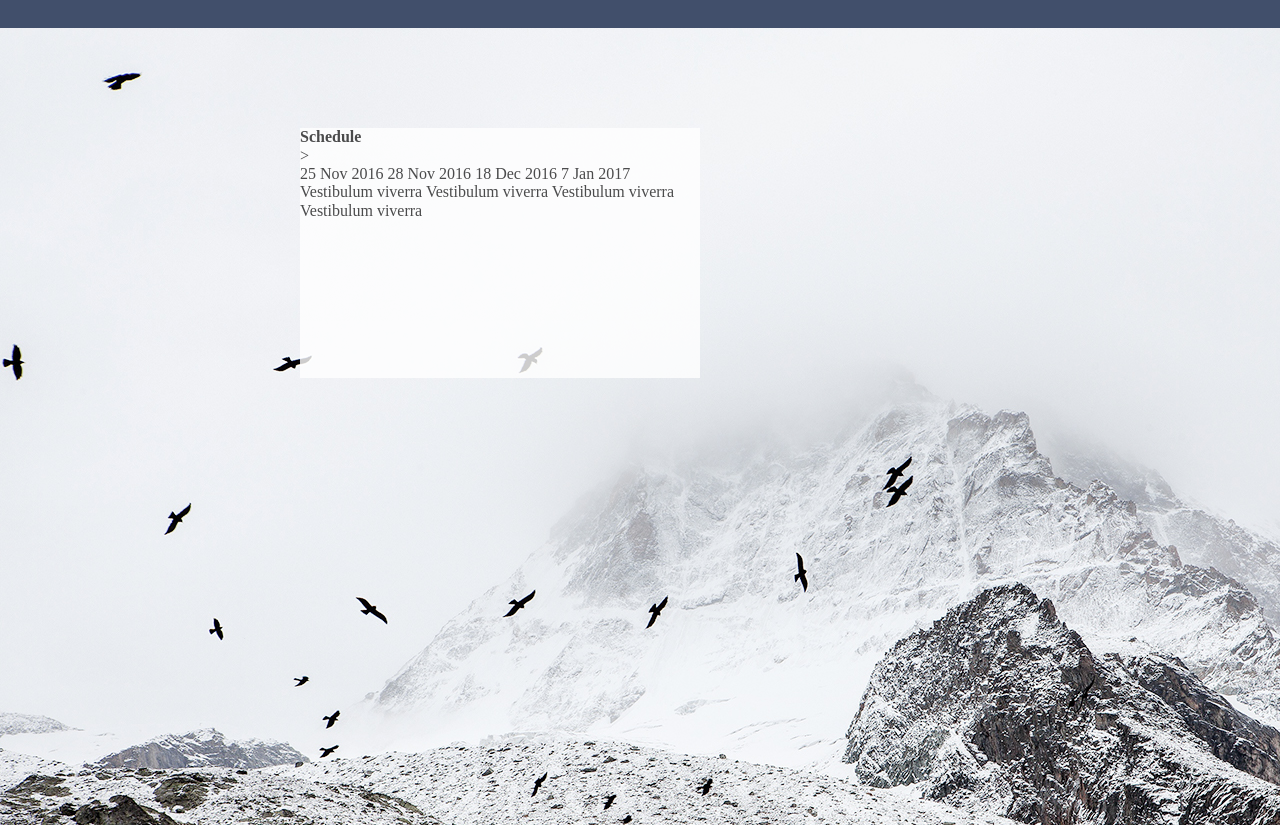
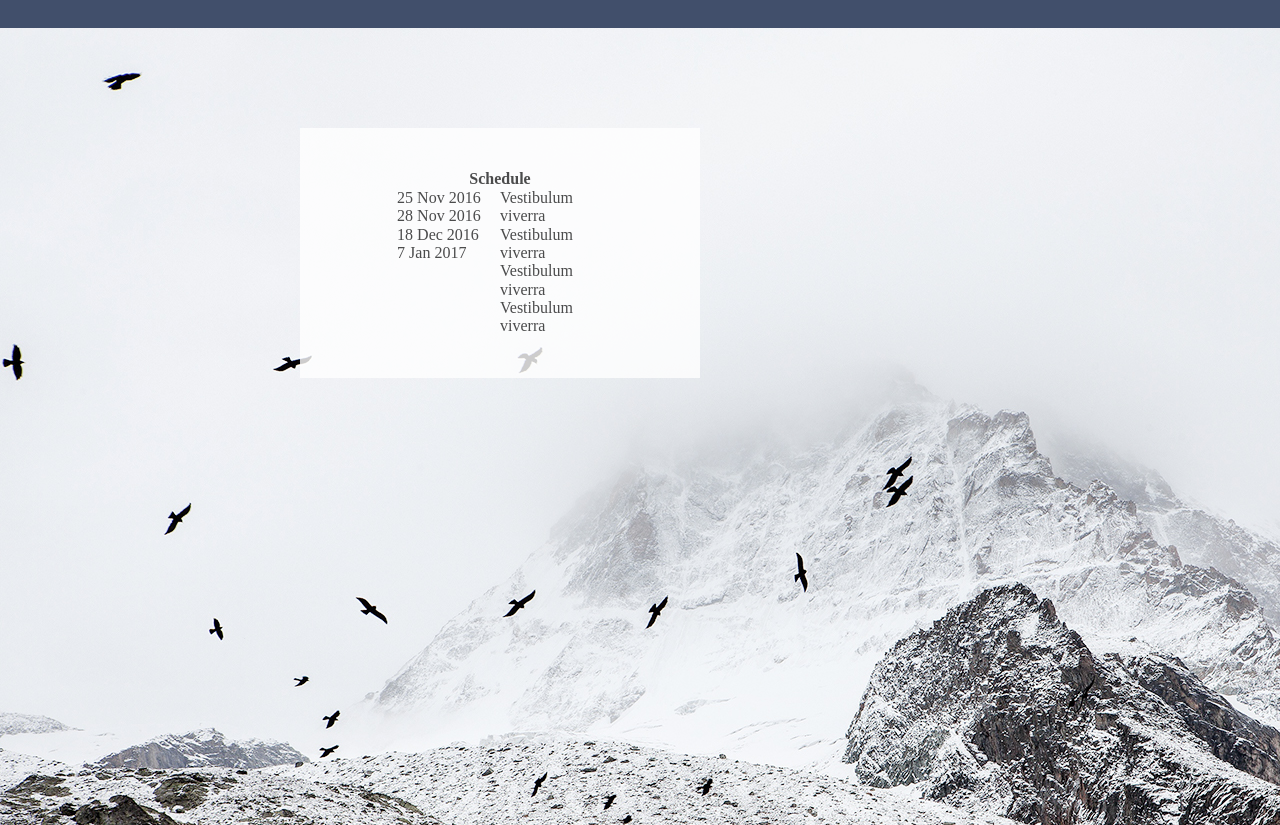
Before and after one commit to lee-oconnor/new-site, a website built with Parcel: page index.html in a window 1280 px wide. Shown: the part 2220-3045 px from the top of the page. Built offline with nearby package versions, Linux system fonts and the light colour scheme.

Commit message:
Flexbox for schedule columns

```diff
--- a/css/main.css
+++ b/css/main.css
@@ -372,12 +372,29 @@ nav {
   background-color: #414f6b;
 }
 .schedule-box {
+  display: flex;
+  flex-flow: column;
+  justify-content: center;
+  align-items: center;
   background-color: #fff;
   width: 400px;
   height: 250px;
   opacity: 80%;
   margin-left: 300px;
   margin-top: 100px;
+}
+.schedule-details {
+  display: flex;
+  flex-flow: row;
+  justify-content: space-between;
+  align-items: flex-start;
+}
+.schedule-col-1 {
+  width: 50%;
+}
+
+.schedule-col-2 {
+  width: 50%;
 }
 
 footer {
--- a/index.html
+++ b/index.html
@@ -134,19 +134,21 @@
     <!--------------------------Schedule Section (with bg-img)------------>
     <section class="schedule-section">
       <div class="schedule-box">
-        <h4>Schedule</h4>>
-        <div class="schedule-col-1">
-          <span>25 Nov 2016</span>
-          <span>28 Nov 2016</span>
-          <span>18 Dec 2016</span>
+        <div><h4 class="schedule-heading">Schedule</h4></div>
+        <div class="schedule-details"><div class="schedule-col-1">
+          <span>25 Nov 2016</span><br>
+          <span>28 Nov 2016</span><br>
+          <span>18 Dec 2016</span><br>
           <span>7 Jan 2017</span>
         </div>
         <div class="schedule-col-2">
-          <span>Vestibulum viverra</span>
-          <span>Vestibulum viverra</span>
-          <span>Vestibulum viverra</span>
+          <span>Vestibulum viverra</span><br>
+          <span>Vestibulum viverra</span><br>
+          <span>Vestibulum viverra</span><br>
           <span>Vestibulum viverra</span>
         </div>
+      </div>
+
       </div>
     </section>
 
```
